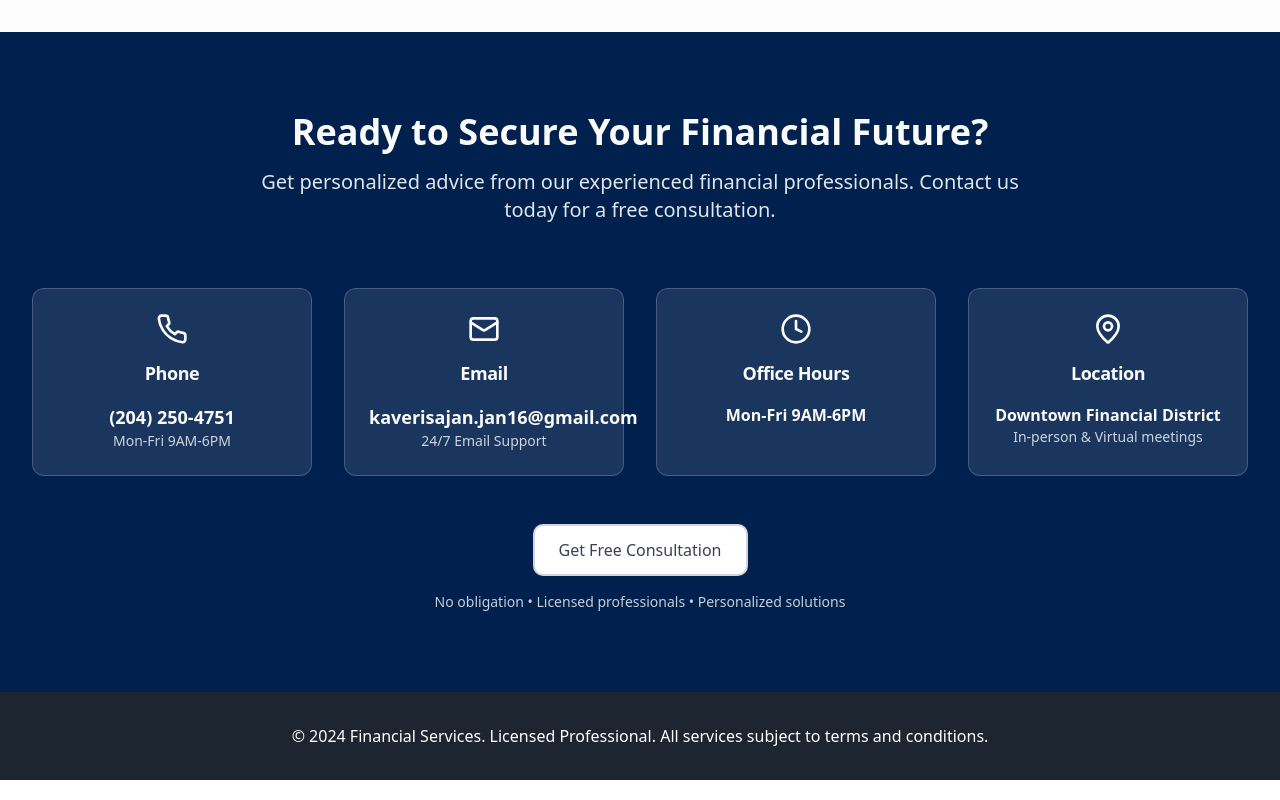
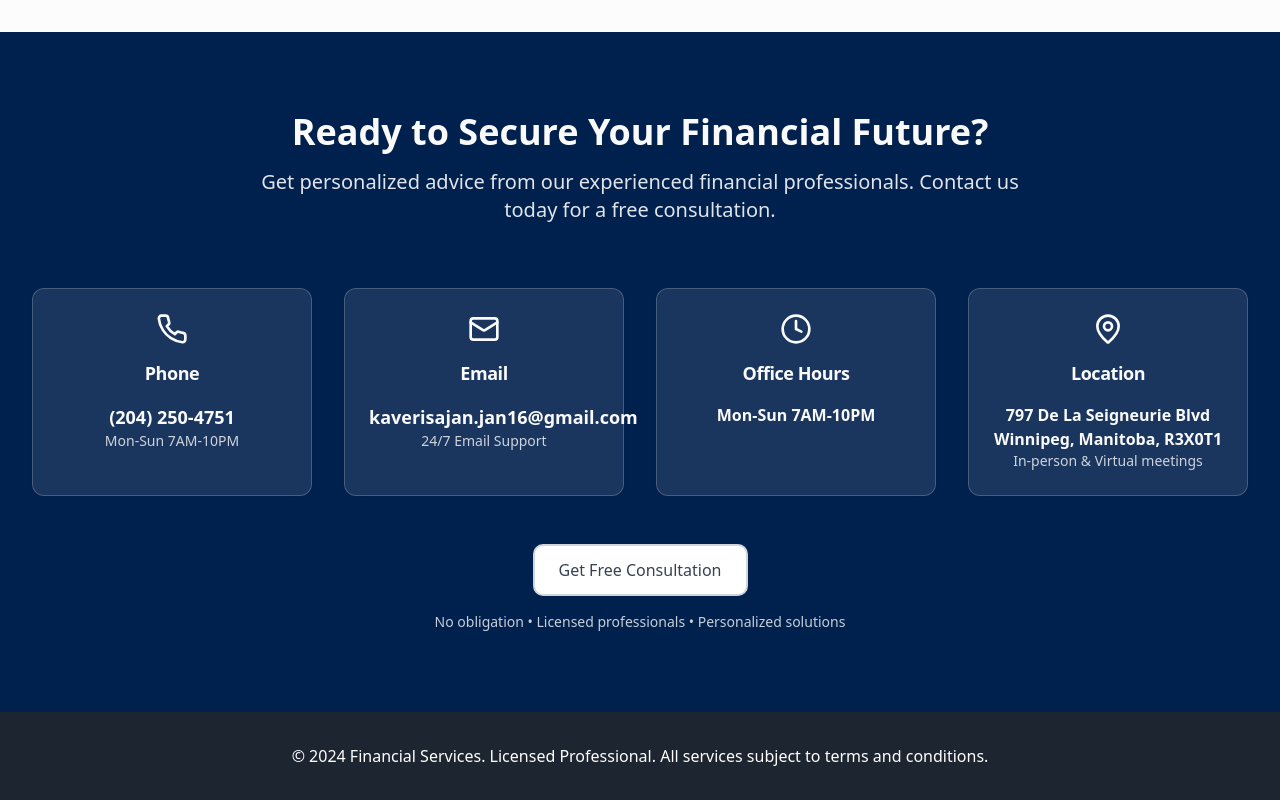
Before and after one commit to Kaveri2929/secure-haven-one-main, a React (Vite) app: page / in a window 1280 px wide. Shown: the part 2235-3035 px from the top of the page. Built offline with nearby package versions, Linux system fonts and the light colour scheme.

Commit message:
Update website-text.ts

```diff
--- a/src/website-text.ts
+++ b/src/website-text.ts
@@ -1,8 +1,8 @@
 export const PHONE_NUMBER = "(204) 250-4751";
 export const EMAIL_ADDRESS = "kaverisajan.jan16@gmail.com";
-export const PHONE_HOURS_OPERATION = "Mon-Fri 9AM-6PM";
-export const OFFICE_HOURS_OPERATION = "Mon-Fri 9AM-6PM";
-export const OFFICE_ADDRESS = "Downtown Financial District";
+export const PHONE_HOURS_OPERATION = "Mon-Sun 7AM-10PM";
+export const OFFICE_HOURS_OPERATION = "Mon-Sun 7AM-10PM";
+export const OFFICE_ADDRESS = "797 De La Seigneurie Blvd Winnipeg, Manitoba, R3X0T1";
 
 // Header/Logo Text
 export const COMPANY_NAME = "Financial Services";
```
